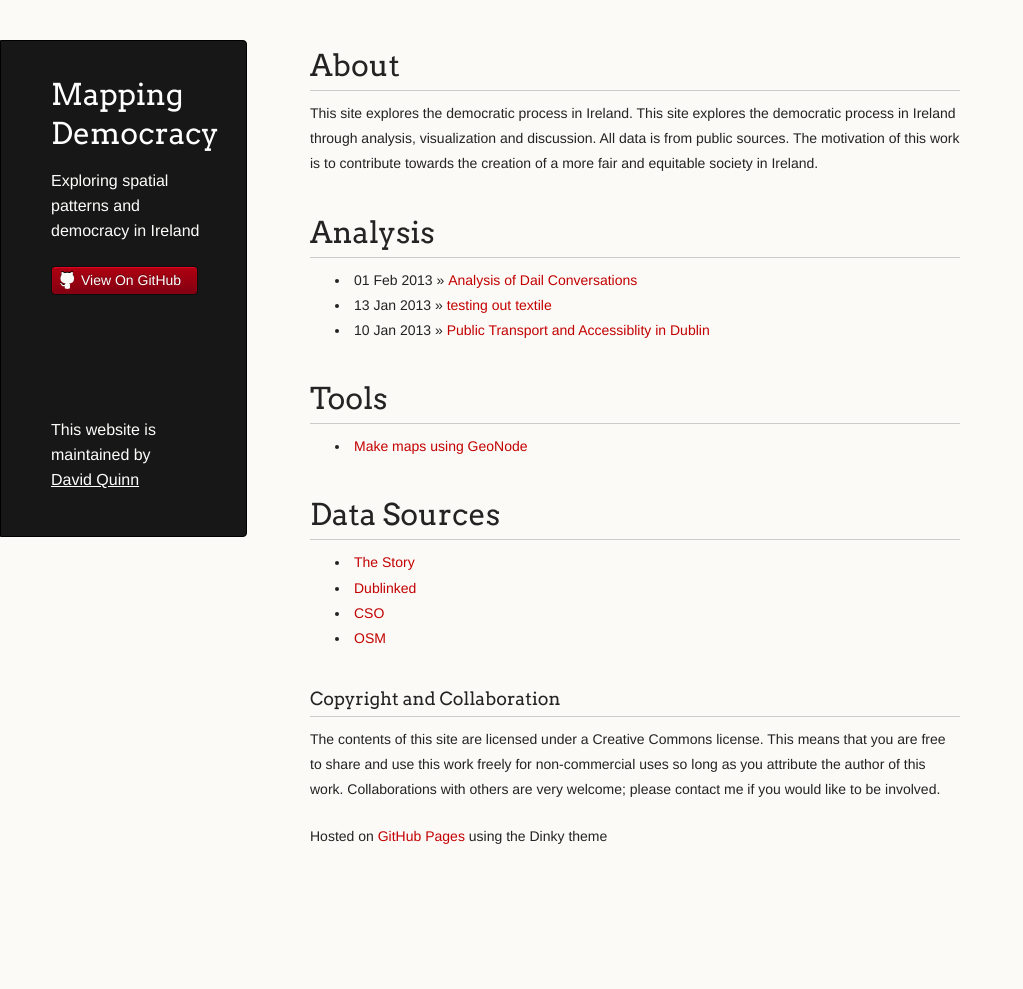
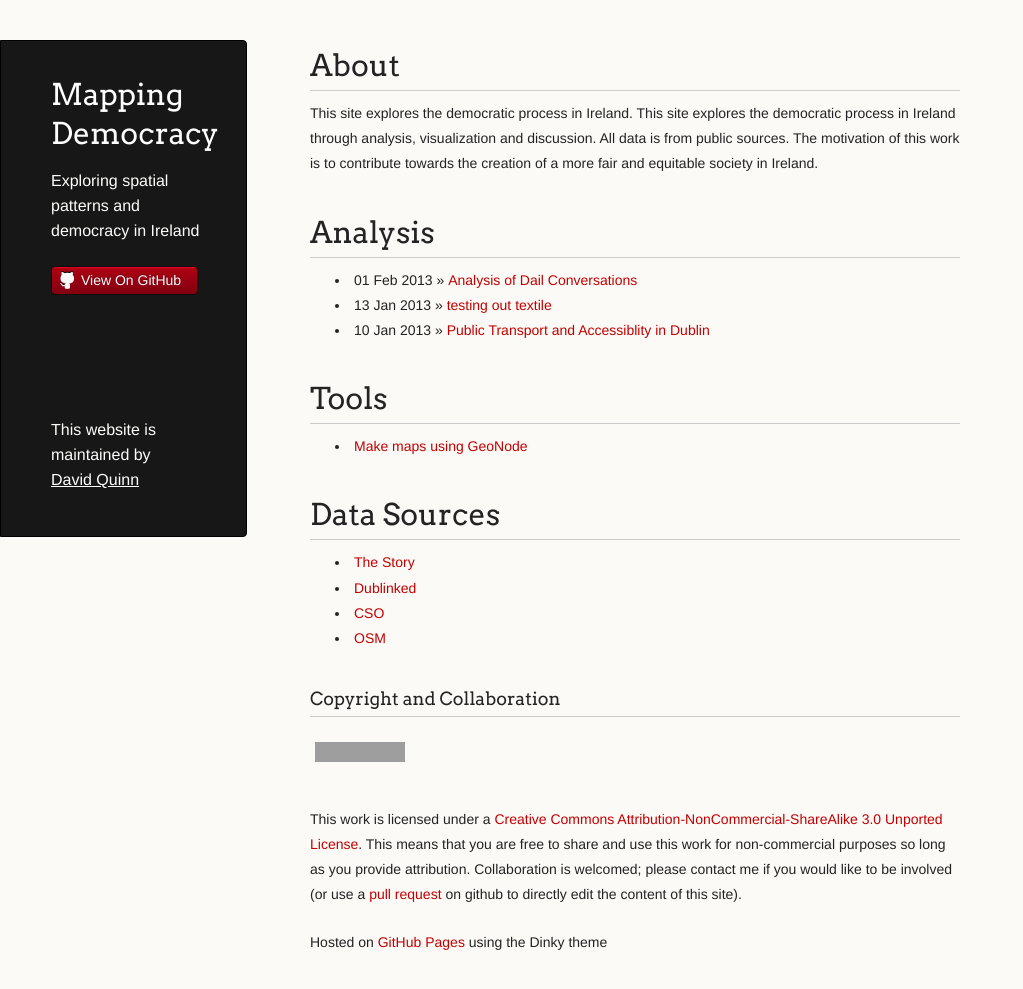
Before and after one commit to djq/mapping_democracy, a Jekyll site: the page built from index.html, in a window 1280 px wide and 1027 px high. Shown: the top 989 px of the window, without its empty margins (0-1023 px from the left). Built offline with Jekyll 4.4.1, drawn with Linux system fonts in a browser that asks for light colours; Markdown is read by kramdown in place of the engine named in the settings; grey boxes are pictures that could not be loaded.

Commit message:
updated license

```diff
--- a/_layouts/default.html
+++ b/_layouts/default.html
@@ -35,7 +35,7 @@ var WRInitTime=(new Date()).getTime();
         <ul>
           <!-- <li class="download"><a class="buttons" href="https://github.com/djq/mapping_democracy/zipball/master">Download ZIP</a></li>
           <li class="download"><a class="buttons" href="https://github.com/djq/mapping_democracy/tarball/master">Download TAR</a></li>-->
-          <li><a class="buttons github" href="https://github.com/djq/mapping_democracy">View On GitHub</a></li>
+          <li><a class="buttons github" href="https://github.com/djq/mapping_democracy/tree/gh-pages/_posts">View On GitHub</a></li>
         </ul>
 
         <div id="spacer" style="width:100%;height:100px"></div>
@@ -50,7 +50,7 @@ var WRInitTime=(new Date()).getTime();
 
 <h3>Copyright and Collaboration</h3>
 
-<p>The contents of this site are licensed under a Creative Commons license. This means that you are free to share and use this work freely for non-commercial uses so long as you attribute the author of this work. Collaborations with others are very welcome; please contact me if you would like to be involved. </p>
+<p><a rel="license" href="http://creativecommons.org/licenses/by-nc-sa/3.0/deed.en_US"><img alt="Creative Commons License" style="border-width:0" src="http://i.creativecommons.org/l/by-nc-sa/3.0/80x15.png" /></a><br />This work is licensed under a <a rel="license" href="http://creativecommons.org/licenses/by-nc-sa/3.0/deed.en_US">Creative Commons Attribution-NonCommercial-ShareAlike 3.0 Unported License</a>. This means that you are free to share and use this work for non-commercial purposes so long as you provide attribution. Collaboration is welcomed; please contact me if you would like to be involved (or use a <a href="https://help.github.com/articles/using-pull-requests">pull request</a> on github to directly edit the content of this site). </p>
 
       <p><small>Hosted on <a href="https://pages.github.com">GitHub Pages</a> using the Dinky theme</small></p>
       </section>
```
